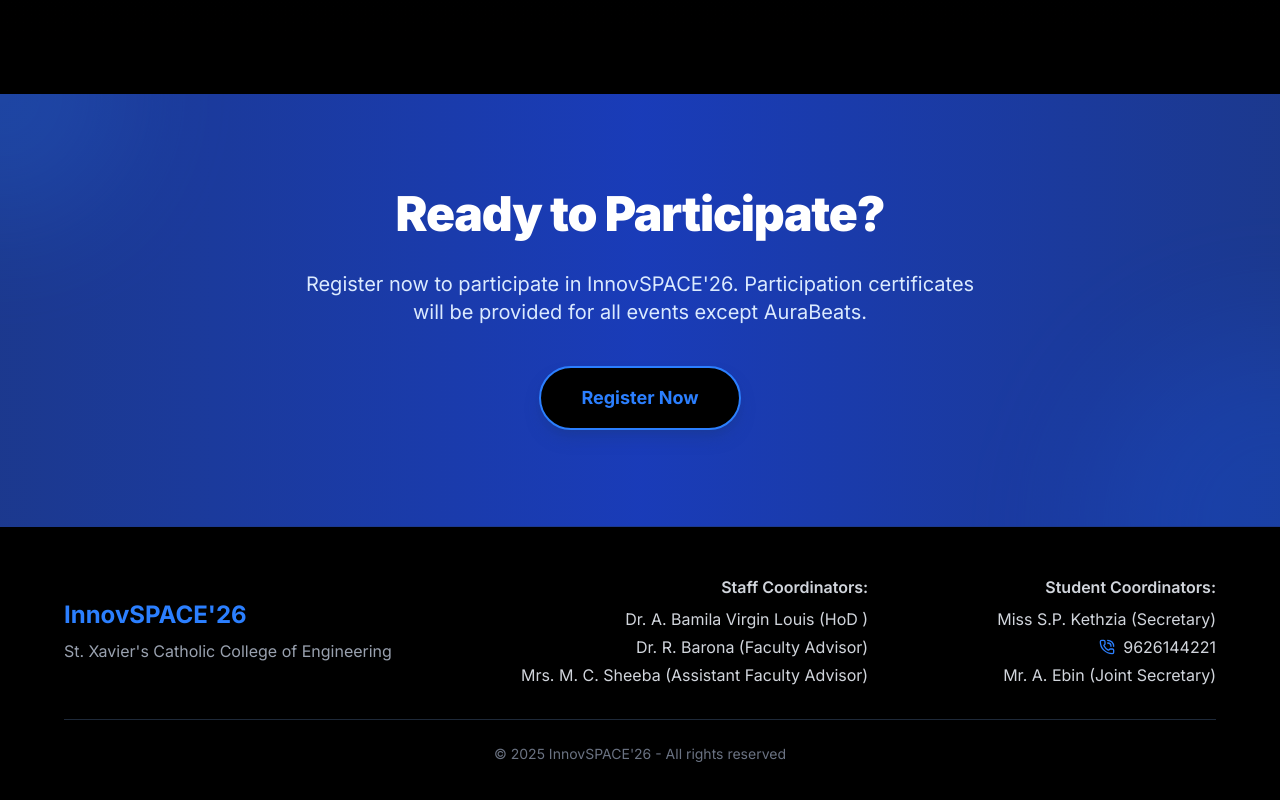
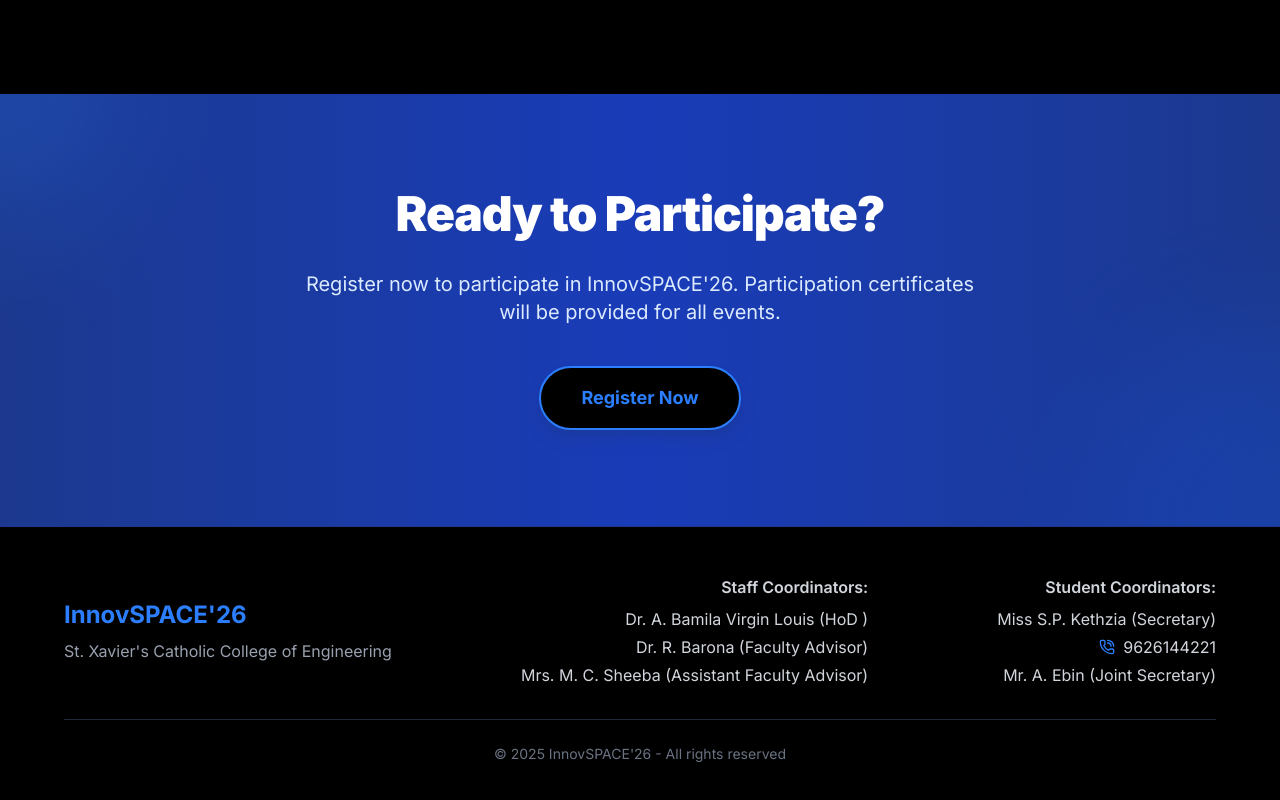
Before and after one commit to arulebin/innovace-25, a Next.js app: page / in a window 1280 px wide. Shown: the part 2726-3526 px from the top of the page. Built offline with nearby package versions, Linux system fonts and the light colour scheme.

Commit message:
Update details

```diff
--- a/app/page.js
+++ b/app/page.js
@@ -320,7 +320,7 @@
             </h2>
             <p className="text-xl mb-10 text-blue-100 max-w-2xl mx-auto">
               Register now to participate in InnovSPACE&apos;26. Participation
-              certificates will be provided for all events except AuraBeats.
+              certificates will be provided for all events.
             </p>
             <motion.a
               href="https://forms.gle/uaEGNdwzi3tKqGJ59"
```
